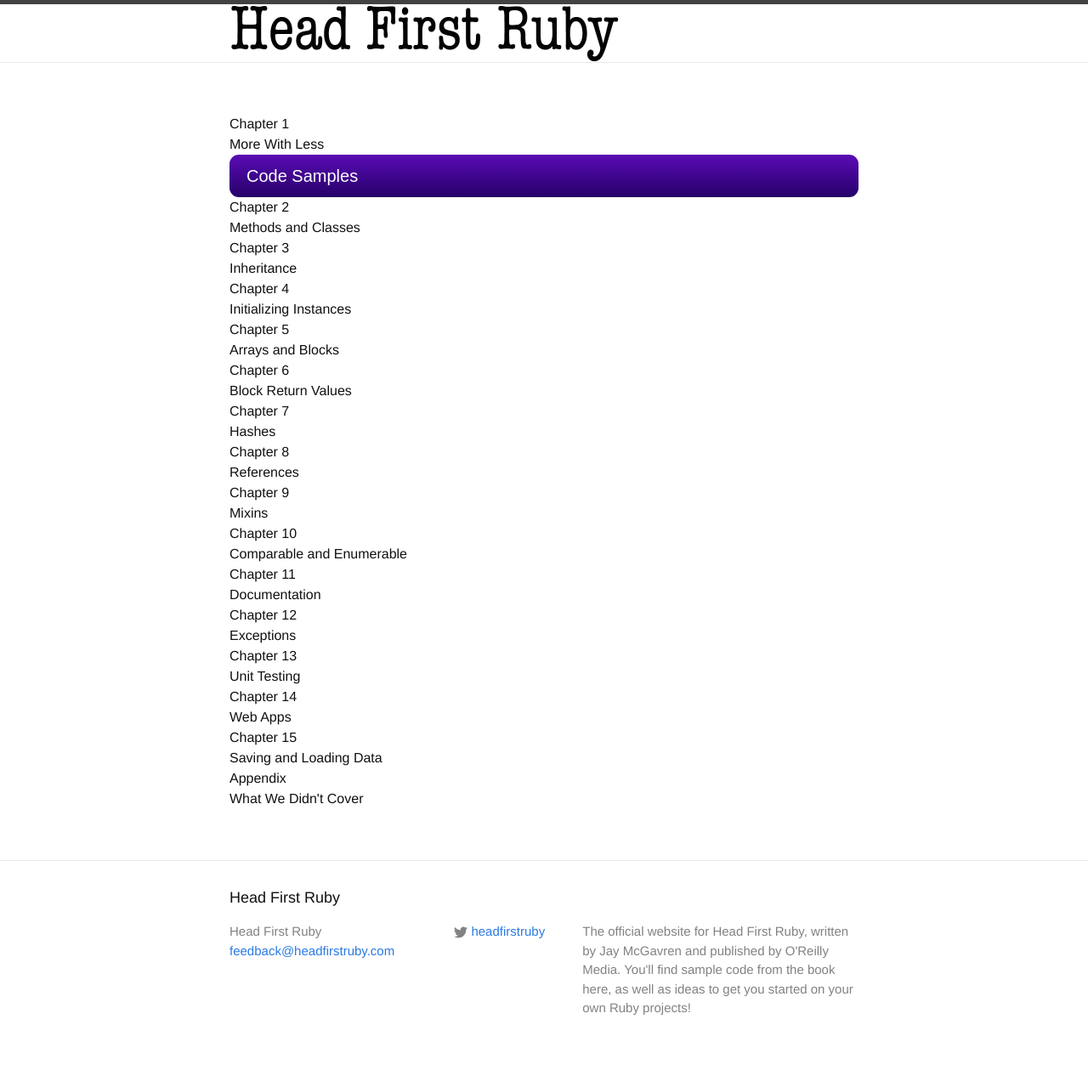
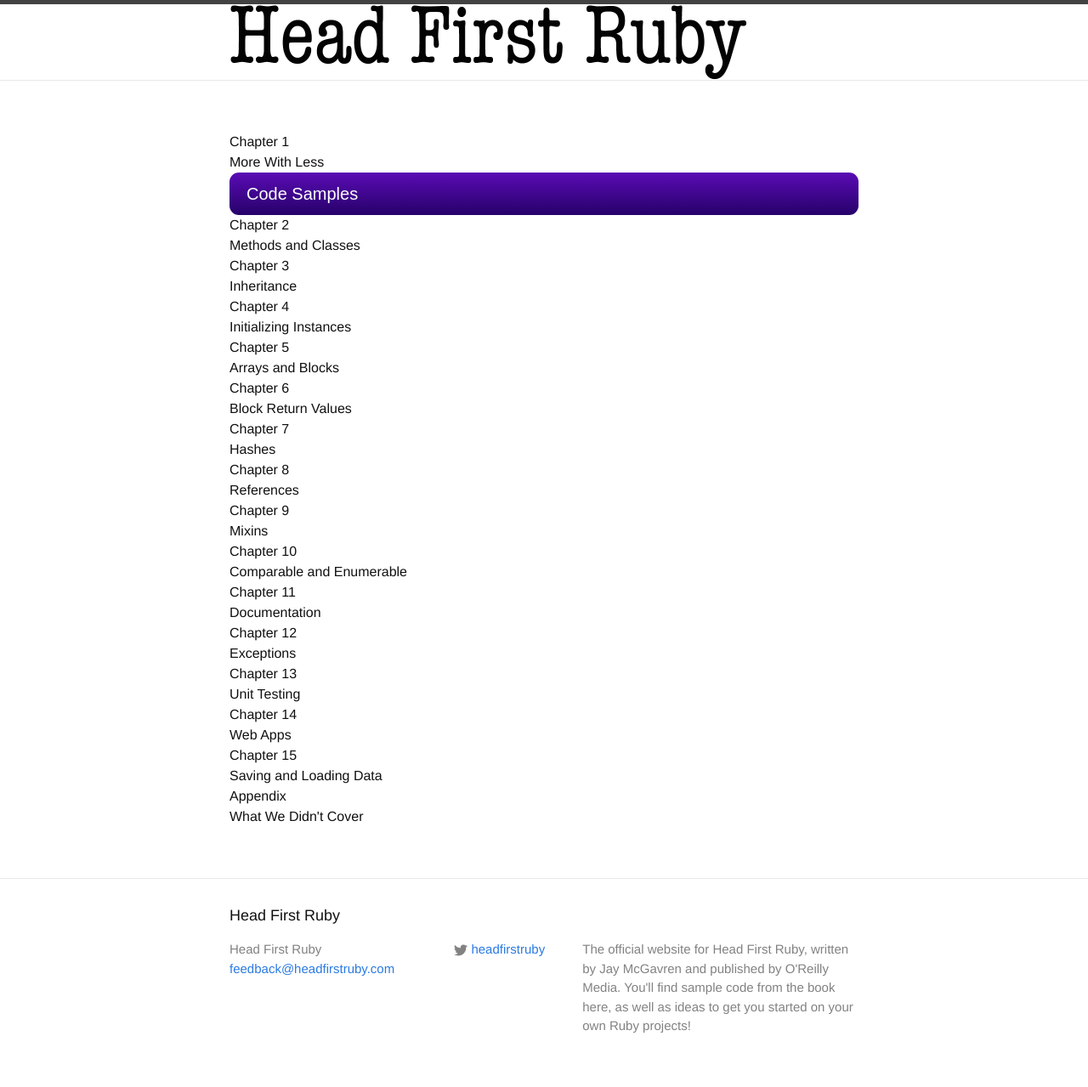
Before and after one commit to jaymcgavren/headfirstgo.com, a Jekyll site: the page built from index.html, in a window 1280 px wide. Shown: the whole page at 85% size. Built offline with Jekyll 4.4.1, drawn with Linux system fonts in a browser that asks for light colours; before the commit the page ends 1258 px from its top, so only the background shows below that.

Commit message:
Enlarge title image.

```diff
--- a/_includes/header.html
+++ b/_includes/header.html
@@ -3,7 +3,7 @@
   <div class="wrapper">
 
     <a class="site-title" href="{{ site.baseurl }}/">
-      <img src="images/head_first_ruby_title.png" height="68" width="459" alt="Head First Ruby"/>
+      <img src="images/head_first_ruby_title.png" height="89" width="610" alt="Head First Ruby"/>
     </a>
 
   </div>
```
Also changed, not shown: images/head_first_ruby_title.png.
